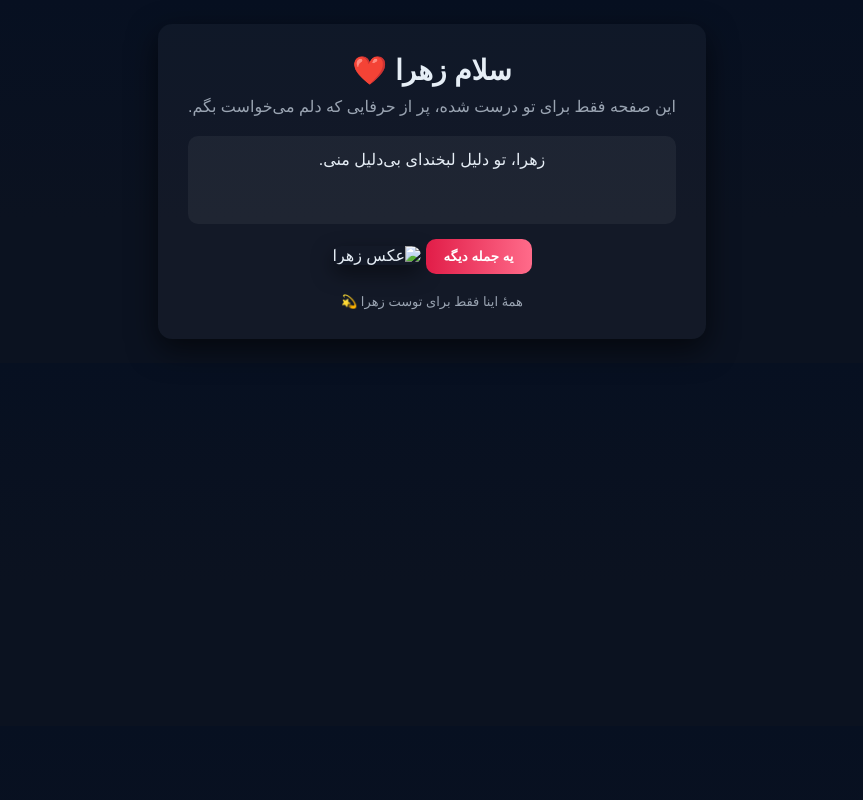
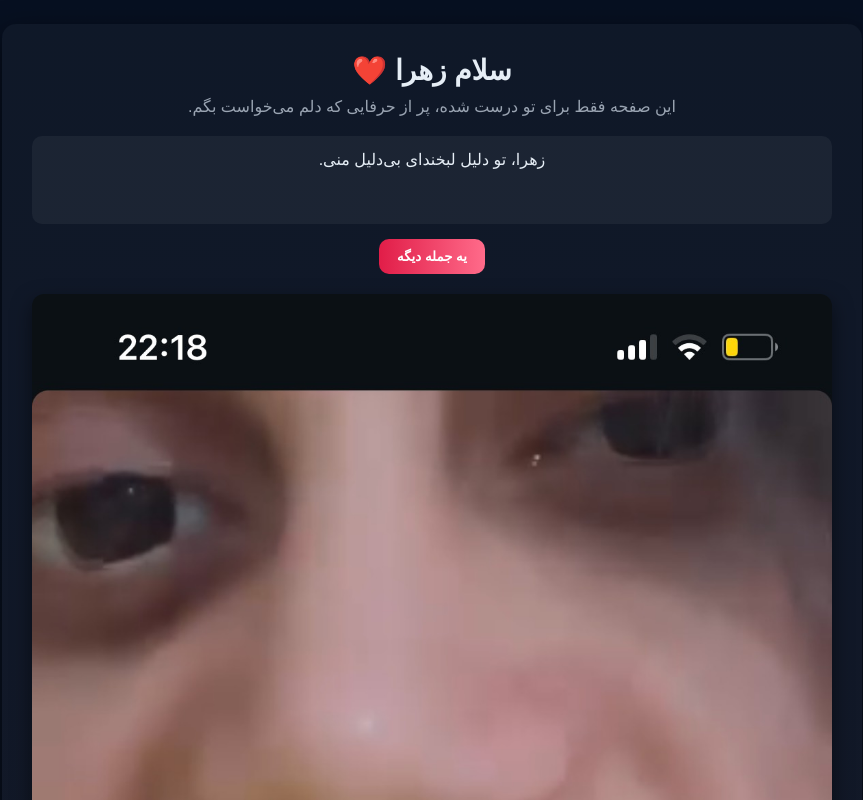
Before and after one commit to bitero1/z, a plain HTML site: page index.html in a window 1280 px wide. Shown: the top 800 px of the page, without its empty margins (208-1071 px from the left). Drawn offline with Linux system fonts and the light colour scheme.

Commit message:
Update index.html

```diff
--- a/index.html
+++ b/index.html
@@ -62,7 +62,7 @@
     <button id="gen">یه جمله دیگه</button>
 
     <!-- عکس پیش‌فرض: می‌تونی لینکشو عوض کنی -->
-    <img id="heroPhoto" src="" alt="عکس زهرا" />
+    <img id="heroPhoto" src="https://github.com/bitero1/z/blob/main/IMG_4210.png" alt="عکس زهرا" />
 
     <footer>همهٔ اینا فقط برای توست زهرا 💫</footer>
   </div>
```
